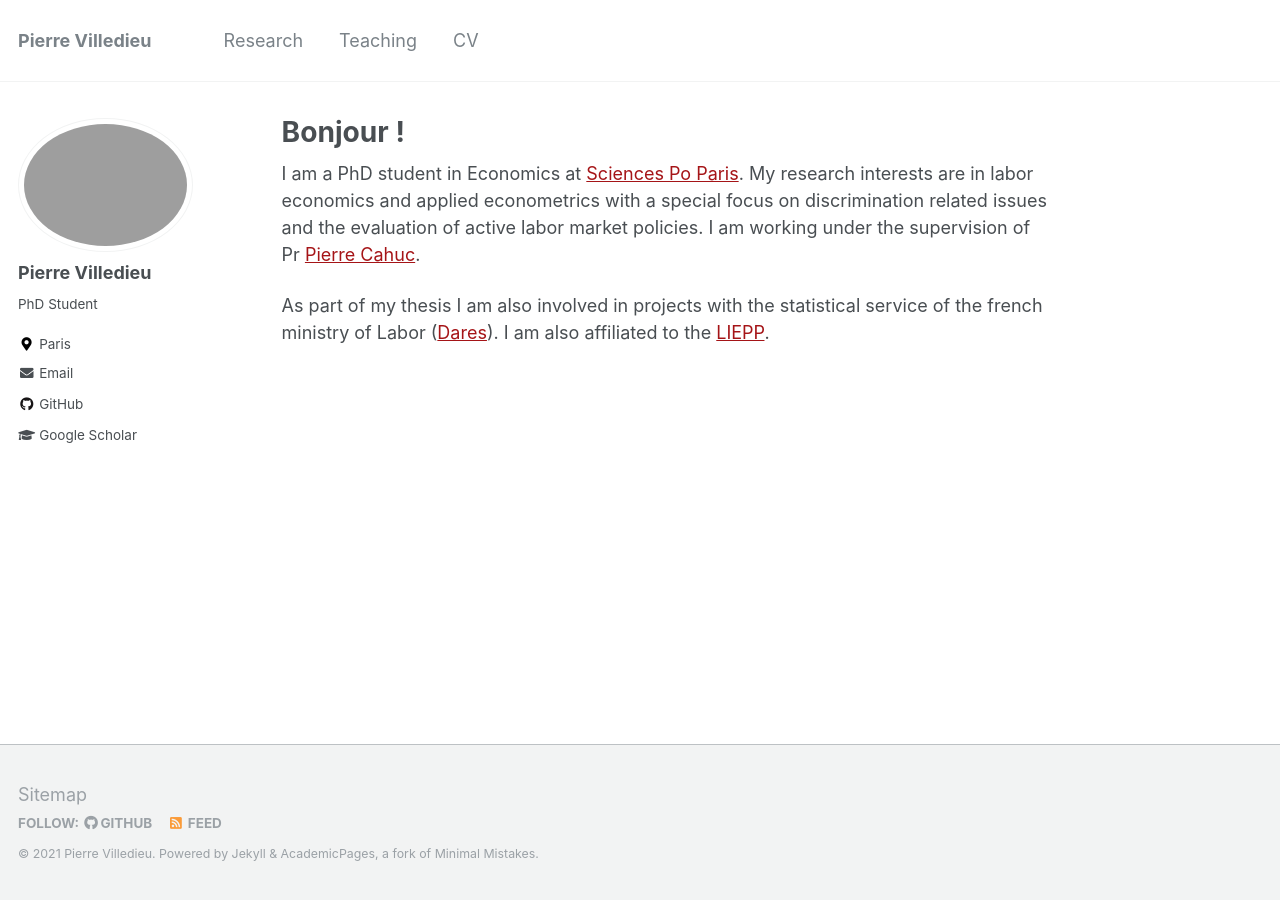
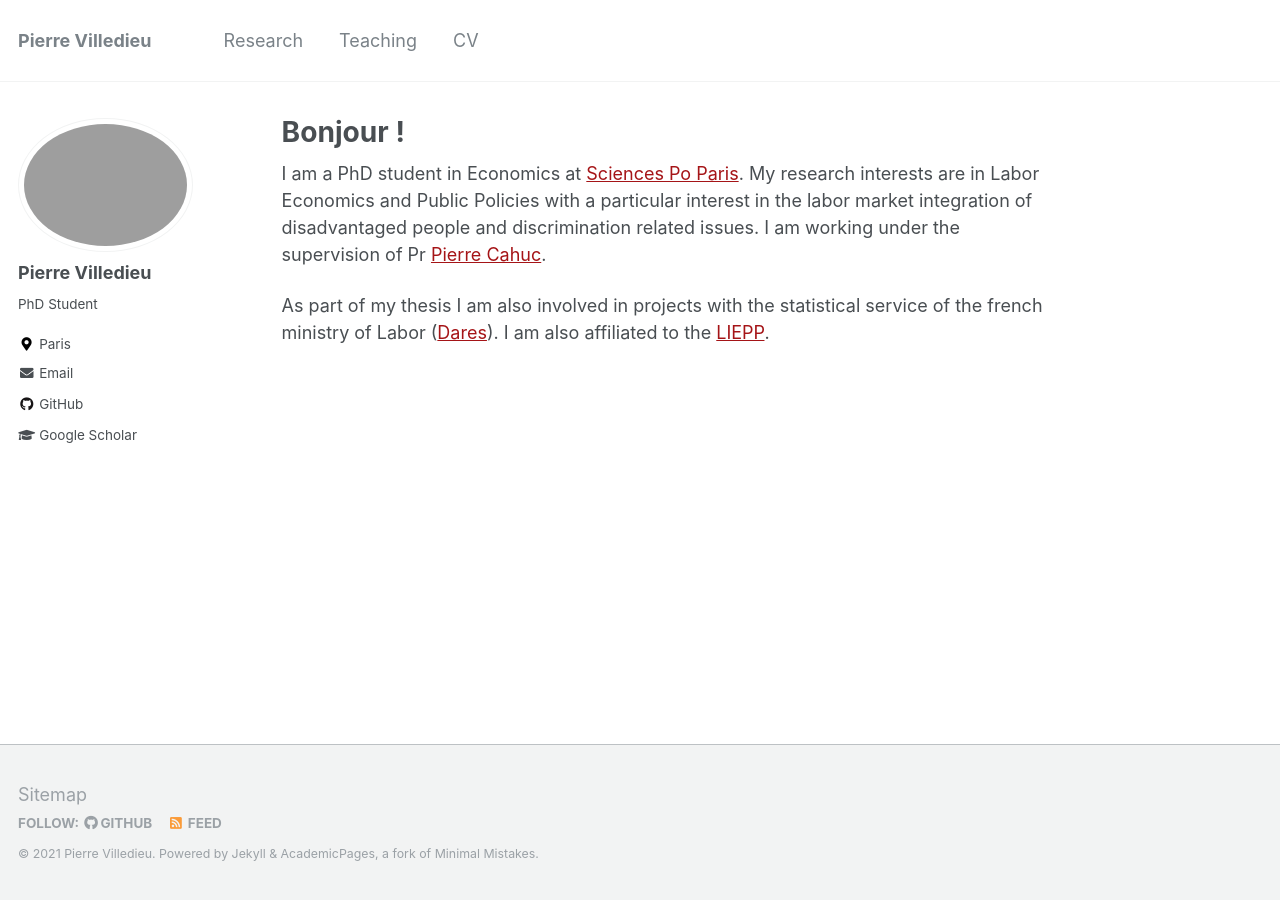
Before and after one commit to pvilledieu/pierre.villedieu, a Jekyll site: the page built from _pages/about.md, in a window 1280 px wide. Built offline with Jekyll 4.4.1, drawn with Linux system fonts in a browser that asks for light colours.

Commit message:
Update about.md

```diff
--- a/_pages/about.md
+++ b/_pages/about.md
@@ -8,6 +8,6 @@ redirect_from:
   - /about.html
 ---
 
-I am a PhD student in Economics at [Sciences Po Paris](https://www.sciencespo.fr/department-economics/en.html). My research interests are in labor economics and applied econometrics with a special focus on discrimination related issues and the evaluation of active labor market policies. I am working under the supervision of Pr [Pierre Cahuc](https://sites.google.com/site/pierrecahuc/).
+I am a PhD student in Economics at [Sciences Po Paris](https://www.sciencespo.fr/department-economics/en.html). My research interests are in Labor Economics and Public Policies with a particular interest in the labor market integration of disadvantaged people and discrimination related issues. I am working under the supervision of Pr [Pierre Cahuc](https://sites.google.com/site/pierrecahuc/).
 
 As part of my thesis I am also involved in projects with the statistical service of the french ministry of Labor ([Dares](https://dares.travail-emploi.gouv.fr)). I am also affiliated to the [LIEPP](https://www.sciencespo.fr/liepp/en/users/pierrevilledieu.html).
```
